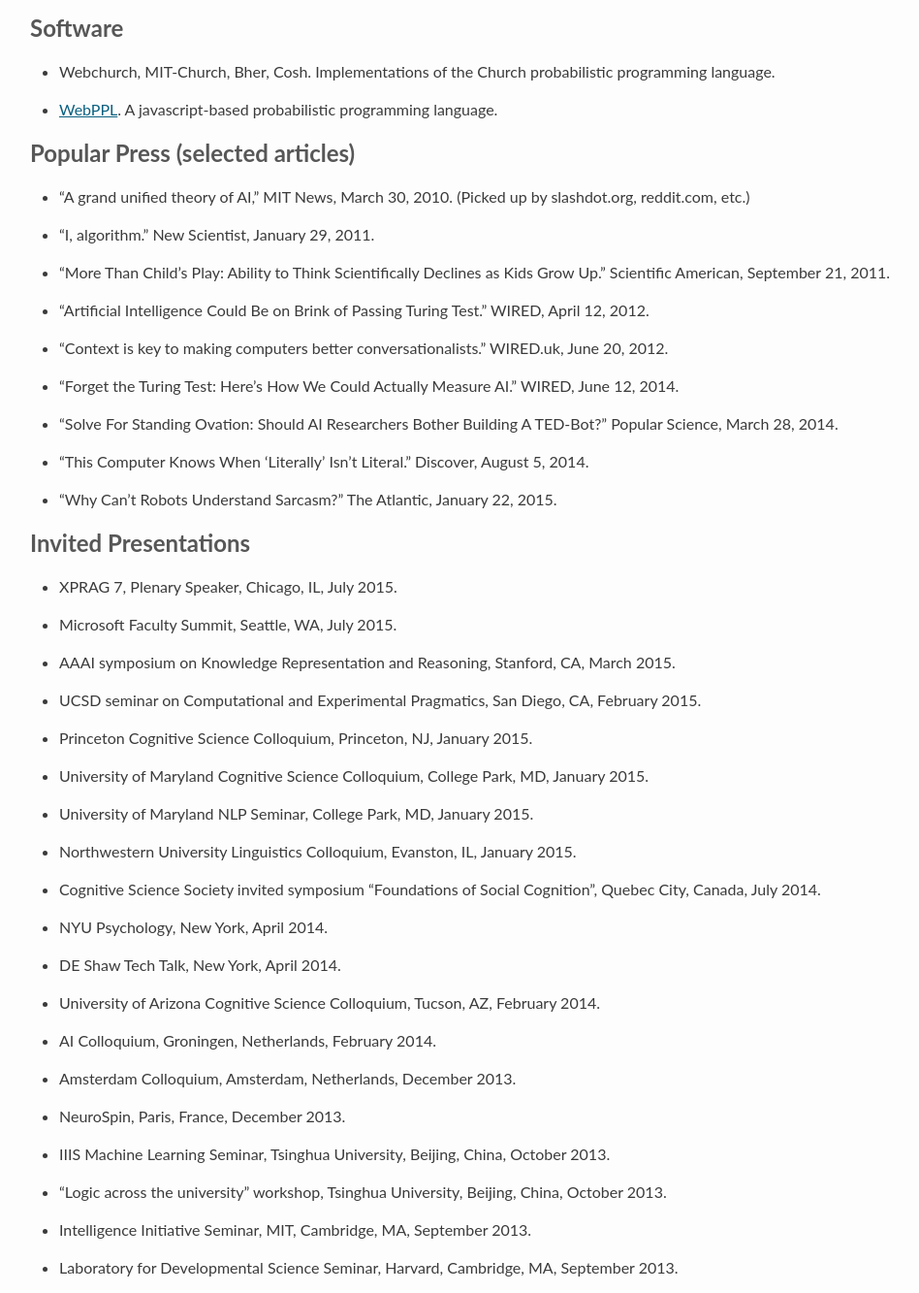
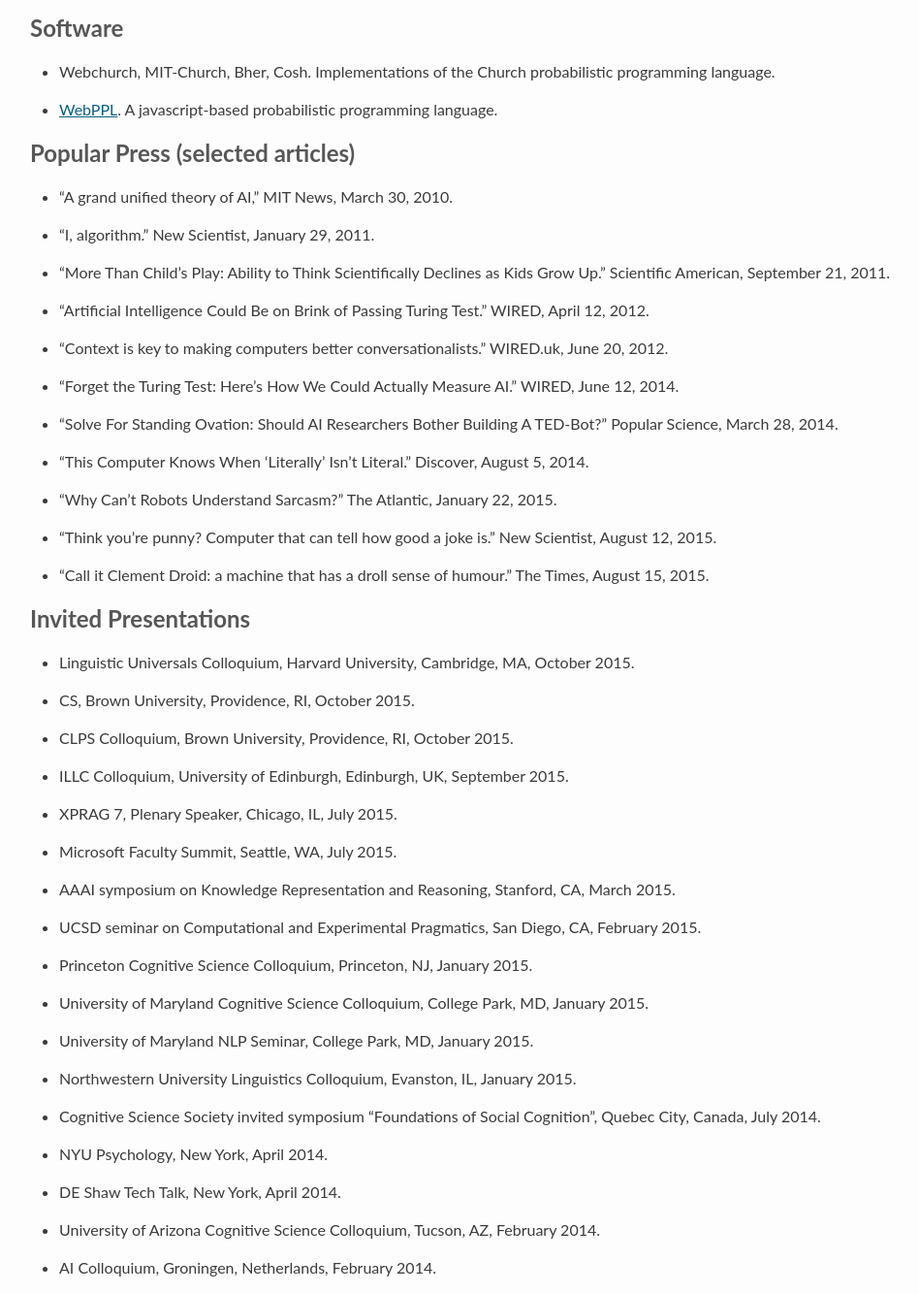
Before and after one commit to stanford-cocolab/cocolab.stanford.edu, a Jekyll site: the page built from ndg-cv.md, in a window 1280 px wide and 1400 px high, scrolled down 3137 px, cut to the strip 67-1400 px from the top of the window. Shown: the whole strip at 97% size, without its empty margins (95-1043 px from the left). Built offline with Jekyll 4.4.1, drawn with Linux system fonts in a browser that asks for light colours; Markdown is read by kramdown in place of the engine named in the settings; some of the changed text lies outside the part shown.

Commit message:
update cv

```diff
--- a/ndg-cv.md
+++ b/ndg-cv.md
@@ -135,7 +135,7 @@ A javascript-based probabilistic programming language.
 
 ## Popular Press (selected articles)
 
-* "A grand unified theory of AI," MIT News, March 30, 2010. (Picked up by slashdot.org, reddit.com, etc.)
+* "A grand unified theory of AI," MIT News, March 30, 2010.
 
 * "I, algorithm." New Scientist, January 29, 2011.
 
@@ -153,7 +153,20 @@ A javascript-based probabilistic programming language.
 
 * "Why Can't Robots Understand Sarcasm?" The Atlantic, January 22, 2015.
 
+* “Think you’re punny? Computer that can tell how good a joke is.” New Scientist, August 12, 2015.
+
+* “Call it Clement Droid: a machine that has a droll sense of humour.” The Times, August 15, 2015.
+
+
 ## Invited Presentations
+
+* Linguistic Universals Colloquium, Harvard University, Cambridge, MA, October 2015.
+
+* CS, Brown University, Providence, RI, October 2015.
+
+* CLPS Colloquium, Brown University, Providence, RI, October 2015.
+
+* ILLC Colloquium, University of Edinburgh, Edinburgh, UK, September 2015.
 
 * XPRAG 7, Plenary Speaker, Chicago, IL, July 2015.
 
@@ -333,13 +346,13 @@ A javascript-based probabilistic programming language.
 
 * Journal Reviewer: Science. Nature. Cognition. Child Development. Trends in Cognitive Science. Cognitive Science. Memory and Cognition. Cognitive Psychology. Journal of Mathematical Psychology. Cognitive Processing. Journal of Experimental Psychology: Learning, Memory, & Cognition. Journal of Experimental Psychology: General. Philosophical Transactions A. American Journal of Psychology. Cerebral Cortex. Decision. Natural Language Semantics.
 
-* Conference Proceedings Reviewer: Cognitive Science. Neural Information Processing Systems. Society for Philosophy and Psychology. Uncertainty in Artificial Intelligence. TARK.
+* Conference Proceedings Reviewer (selected): Cognitive Science. Neural Information Processing Systems. Society for Philosophy and Psychology. Uncertainty in Artificial Intelligence.
 
 * Grant reviewer: NSF (ad-hoc and panelist).
 
 * Co-Organizer: European Summer School of Logic Language and Information, workshop "Formal and Experimental Pragmatics". Tübingen, August 2014.
 
-* Program committee: Cognitive Science Society, 2014.
+* Program committee: Cognitive Science Society, 2014, 2015.
 
 * Organizer: Stanford Pragmatics and Social Cognition Workshop, March 2013.
 
```
Also changed, not shown: 1 other file.
